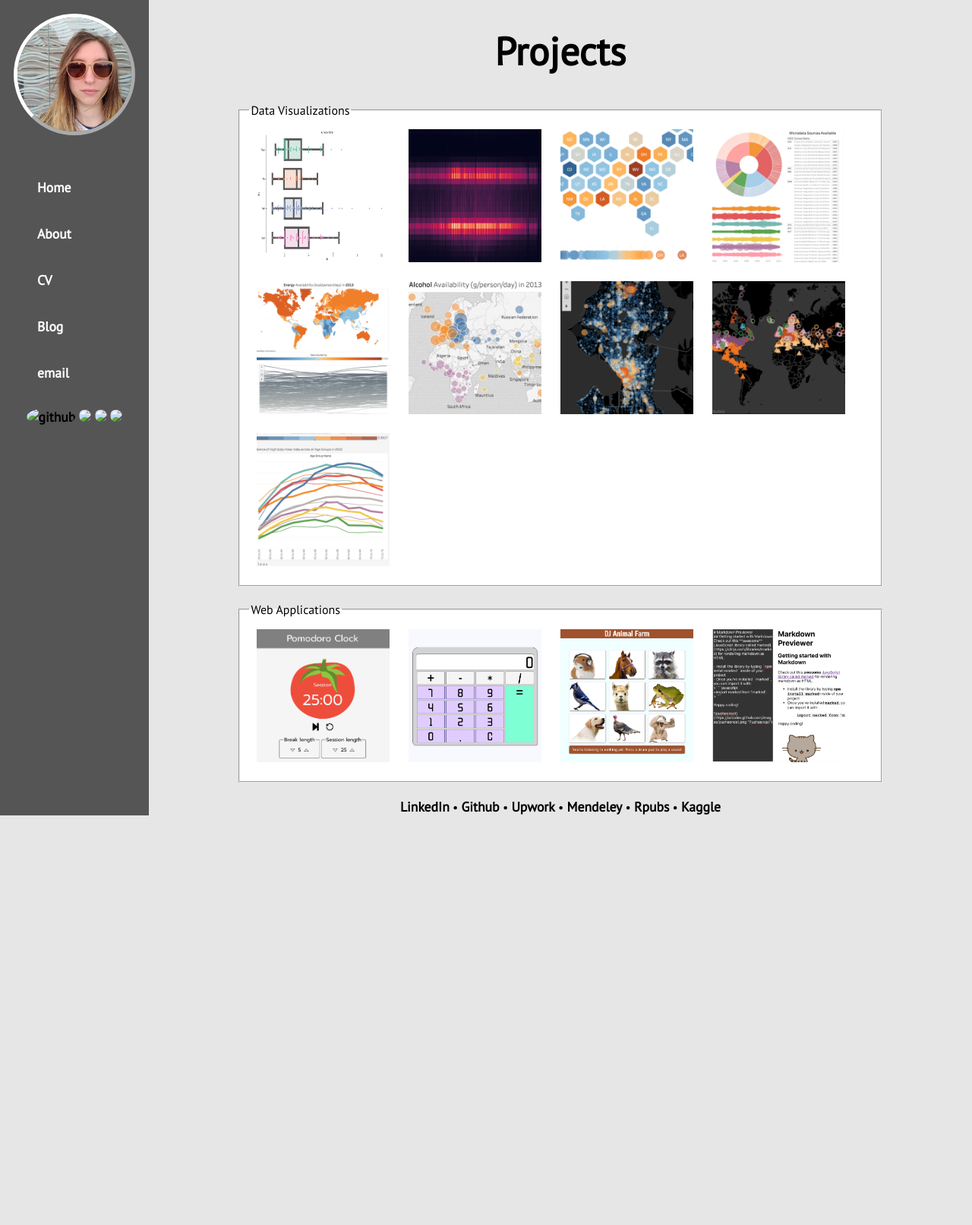
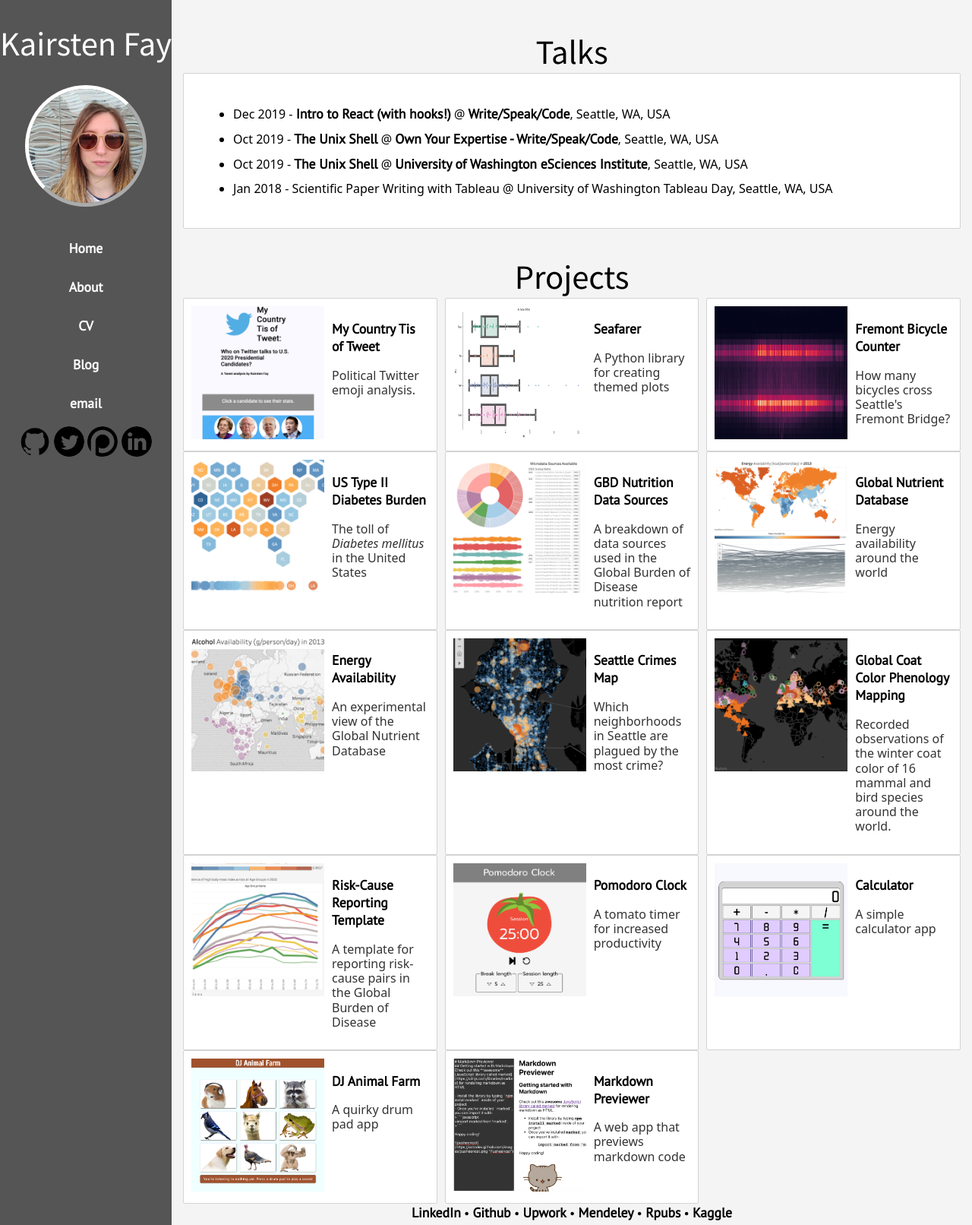
Before and after one commit to kairstenfay/kairstenfay.github.io, a Jekyll site: the page built from index.html, in a window 1280 px wide. Shown: the whole page at 76% size. Built offline with Jekyll 4.4.1, drawn with Linux system fonts in a browser that asks for light colours; before the commit the page ends 1073 px from its top, so only the background shows below that.

Commit message:
Massively change style, content of home page

```diff
--- a/_layouts/default.html
+++ b/_layouts/default.html
@@ -19,8 +19,9 @@
 		<body>
 		<div id="page">
 			<div id="sidebar">
+				<h1>Kairsten Fay</h1>
+				<img id="me" src="../images/me.jpg" />
 				<nav>
-					<img id="me" src="../images/me.jpg" />
 					<ul>
 						<li><a class="nav" href="/">Home</a></li>
 						<li><a class="nav" href="/about">About</a></li>
--- a/css/main.css
+++ b/css/main.css
@@ -1,18 +1,24 @@
+@import url('https://fonts.googleapis.com/css?family=Noto+Sans+SC&display=swap');
 body {
     margin: 0;
     font-family: 'PT Sans', sans-serif;
-    background-color: rgba(216, 216, 216, 0.637);
+    background-color: #f4f4f4;
 }
 
-#sidebar {
-    background-color: rgb(85, 85, 85);
+h1, h2 {
+    font-family: 'Noto Sans SC', sans-serif;
+    font-weight: 200;
+    text-align: center;
+}
+
+h2 {
+    margin-bottom: 0;
 }
 
 nav ul {
     list-style: none;
     font-weight: bold;
-    display: flex;
-    flex-direction: column;
+    display: inline;
 }
 
 nav ul li {
@@ -34,22 +40,53 @@ footer img:hover {
     opacity: 30%;
 }
 
+.text-based {
+    background-color: white;
+    border: 1px solid lightgrey;
+    border-radius: 2px;
+}
+
+
 #page {
     display: flex;
 }
 
 #me {
     border-radius: 50%;
-    width: 150px;
-    margin: 2vh;
+    margin: 0 2vh;
     border: 5px outset white;
 }
 
+#sidebar {
+    background-color: rgb(85, 85, 85);
+    text-align: center;
+    color: white;
+}
+
+#talks {
+    padding: 25px;
+}
+
+#projects {
+    margin: 0 auto;
+    display: grid;
+    grid-column-gap: 10px;
+}
+
+.portfolio-item {
+    background-color: white;
+    border: 1px solid lightgrey;
+    border-radius: 2px;
+    padding: 10px;
+    display: flex;
+}
 
 /* Phones only */
 @media (max-width: 599px) {
     nav ul {
-        flex-direction: row;
+        display: grid;
+        grid-template-columns: 1fr 1fr 1fr;
+        margin: -40px 0 0 -40px;
     }
 
     #page {
@@ -59,6 +96,19 @@ footer img:hover {
     #me {
         display: None;
     }
+    #projects {
+        grid-template-columns: 1fr;
+    }
+}
+
+/* Large phones only */
+@media (min-width: 500px) {
+    #projects {
+        grid-template-columns: 1fr 1fr;
+    }
+    #me {
+        width: 100px;
+    }
 }
 
 /* Tablet portrait */
@@ -67,11 +117,8 @@ footer img:hover {
 
 /* Tablet landscape */
 @media (min-width: 900px) {
-    h1 {
-        font-size: 3.2em;
-    }
-    h2 {
-        font-size: 1.3em;
+    h1, h2 {
+        font-size: 2.5em;
     }
     h3 {
         font-size: 1.1em;
@@ -88,17 +135,30 @@ footer img:hover {
     a {
         font-size: 1.1em;
     }
+
+    #projects {
+        grid-template-columns: 1fr 1fr;
+    }
+
+    #me {
+        width: 150px;
+    }
 }
 
 /* Desktop */
-@media (min-width: 1200px) {
+@media (min-width: 1100px) {
+}
+
+/* Custom */
+@media (min-width: 1250px) {
+    #projects {
+        grid-template-columns: 1fr 1fr 1fr;
+    }
 }
 
 /* Big desktop */
 @media (min-width: 1800px) {
 }
-
-
 
 a {
     text-decoration: none;
@@ -137,7 +197,7 @@ li {
 img.cell {
     width: 175px;
     height: 175px;
-    margin: 10px;
+    padding-right: 10px;
 }
 
 img.post{
@@ -148,14 +208,10 @@ img.post{
     max-width: 300px;
 }
 
-#page {
-    display: flex;
-}
-
 #thumbnail {
     width: 80%;
     margin: 0 auto;
-    text-align: center;
+    padding: 5px;
 }
 
 .table {
@@ -184,14 +240,6 @@ img.post{
     text-align: left;
 }
 
-#portfolio {
-    margin: 0 auto;
-    display: flex;
-    justify-items: center;
-    flex-direction: column;
-    align-items: center;
-}
-
 footer {
     text-align: center;
 }
@@ -200,12 +248,6 @@ footer {
 .blog {
     text-align: left;
     padding: 0 0 0 60px;
-}
-
-
-
-.title {
-    text-align: center;
 }
 
 .meta {
--- a/index.html
+++ b/index.html
@@ -6,95 +6,197 @@ title: Kairsten Fay's Website
 <!-- Kairsten Fay Seattle Washington Data Science Data Scientist Data Analyst entry level junior female woman science
 biology research health environment sciences environmental ecology academic machine learning visualization
 statistical analysis inference computer science software engineer ui ux fullstack react full-stack frontend front-end -->
-
-    <h1 class="title">Projects</h1>
-    <div id="portfolio">
-        <fieldset>
-        <legend>Data Visualizations</legend>
-
-        <div class="table">
+    <h2>Talks</h2>
+    <div id="talks" class="portfolio-section text-based">
+        <ul>
+            <li>Dec 2019 - <a href="https://github.com/kairstenfay/intro-react">Intro to React (with hooks!)</a> @ <a href="https://www.meetup.com/WSC-Seattle/events/266565073/">Write/Speak/Code</a>, Seattle, WA, USA</li>
+            <li>Oct 2019 - <a href="https://swcarpentry.github.io/shell-novice/">The Unix Shell</a> @ <a href="https://ti.to/write-speak-code/oye-2019-sea">Own Your Expertise - Write/Speak/Code</a>, Seattle, WA, USA</li>
+            <li>Oct 2019 - <a href="https://swcarpentry.github.io/shell-novice/">The Unix Shell</a> @ <a href="https://uwescience.github.io/2019-10-01-uw/">University of Washington eSciences Institute</a>, Seattle, WA, USA</li>
+            <li>Jan 2018 - Scientific Paper Writing with Tableau @ University of Washington Tableau Day, Seattle, WA, USA</li>
+        </ul>
+    </div>
+    <h2>Projects</h2>
+    <div id="projects" class="portfolio-section">
+        <div class="portfolio-item">
+            <a href="https://github.com/kairstenfay/seafarer">
+                <img class="link cell"
+                    src="images/thumbnail_political_twitter.png"
+                    alt="preview"/>
+            </a>
+            <div>
+                <h3>My Country Tis of Tweet</h3>
+                <p>Political Twitter emoji analysis.</p>
+            </div>
+        </div>
+        <div class="portfolio-item">
             <a href="https://github.com/kairstenfay/seafarer">
                 <img class="link cell"
                     src="images/swarmboxplot-example.png"
-                   alt="Seafarer plotting library"/>
+                    alt="preview"/>
             </a>
-
+            <div>
+                <h3>Seafarer</h3>
+                <p>A Python library for creating themed plots</p>
+            </div>
+        </div>
+        <div class="portfolio-item">
             <a href="https://github.com/kairstenfay/data-viz/blob/master/Fremont%20bicyclists.ipynb">
                 <img class="link cell"
                         src="images/thumbnail_fremont_bike_heatmap.png"
-                     alt="Fremont Bridge Bicycle Counter data"/>
+                        alt="preview"/>
             </a>
+            <div>
+                <h3>Fremont Bicycle Counter</h3>
+                <p>How many bicycles cross Seattle's Fremont Bridge?</p>
+            </div>
+        </div>
 
+        <div class="portfolio-item">
             <a href="https://public.tableau.com/profile/gbdnutri#!/vizhome/usa_diabetes_type_2/Dashboard1">
                 <img class="link cell"
                         src="images/thumbnail_usa_db_hex_map.png"
-                     alt="U.S. Burden of Diabetes Type 2"/>
+                        alt="preview"/>
             </a>
+            <div>
+                <h3>US Type II Diabetes Burden</h3>
+                <p>The toll of <i>Diabetes mellitus</i> in the United States</p>
+            </div>
+        </div>
 
+        <div class="portfolio-item">
             <a href="https://nutrition.healthdata.org/data">
                 <img class="link cell"
                         src="images/thumbnail_sunburst_data_sources.png"
-                     alt="GBD Nutrition Data Sources"/>
+                        alt="preview"/>
             </a>
+            <div>
+                <h3>GBD Nutrition Data Sources</h3>
+                <p>
+                    A breakdown of data sources used in the Global Burden of
+                    Disease nutrition report</p>
+            </div>
+        </div>
 
+        <div class="portfolio-item">
             <a href="https://nutrition.healthdata.org/global-nutrient-database">
                 <img class="link cell"
                         src="images/thumbnail_global_nutrient_db.png"
-                     alt="Global Nutrient Database"/>
+                        alt="preview"/>
             </a>
+            <div>
+                <h3>Global Nutrient Database</h3>
+                <p>Energy availability around the world</p>
+            </div>
+        </div>
 
+        <div class="portfolio-item">
             <a href="https://public.tableau.com/profile/gbdnutri#!/vizhome/fao/Dashboard1">
                 <img class="link cell"
                         src="images/thumbnail_global_nut_db_bubbles.png"
-                     alt="Global Nutrient Database"/>
+                        alt="preview"/>
             </a>
+            <div>
+                <h3>Energy Availability</h3>
+                <p>
+                    An experimental view of the Global Nutrient Database
+                </p>
+            </div>
+        </div>
 
+        <div class="portfolio-item">
             <a href="https://public.tableau.com/profile/kairsten.fay#!/vizhome/Seattlecrimes/Dashboard1">
                     <img class="link cell"
                         src="images/thumbnail_seattle_crimes_preview.png"
-                       alt="Seattle Crimes Aggregator"/>
+                        alt="preview"/>
             </a>
+            <div>
+                <h3>Seattle Crimes Map</h3>
+                <p>Which neighborhoods in Seattle are plagued by the most crime?</p>
+            </div>
+        </div>
 
+        <div class="portfolio-item">
             <a href="https://public.tableau.com/profile/kairsten.fay#!/vizhome/CoatColorPhenology/Dashboard1">
                 <img class="link cell"
                         src="images/thumbnail_coat_color.png"
-                     alt="Coat Color Phenology Map"/>
+                        alt="preview"/>
             </a>
+            <div>
+                <h3>Global Coat Color Phenology Mapping</h3>
+                <p>Recorded observations of the winter coat color of 16 mammal
+                    and bird species around the world.
+                </p>
+            </div>
+        </div>
 
+        <div class="portfolio-item">
             <a href="https://public.tableau.com/profile/kairsten.fay#!/vizhome/risk_cause_template/meidashboard">
                 <img class="link cell"
                         src="images/thumbnail_prevalence_ob.png"
-                     alt="Public Health Data"/>
+                        alt="preview"/>
             </a>
+            <div>
+                <h3>Risk-Cause Reporting Template</h3>
+                <p>
+                    A template for reporting risk-cause pairs in the Global
+                    Burden of Disease
+                </p>
             </div>
-        </fieldset>
-        <fieldset>
-            <legend>Web Applications</legend>
+        </div>
 
-        <div class="table">
+        <div class="portfolio-item">
             <a href="http://d1mjra43gtbupp.cloudfront.net">
                 <img class="link cell"
                         src="images/thumbnail_react_pomodoro_clock.png"
-                     alt="Pomodoro clock" />
+                        alt="preview" />
             </a>
+            <div>
+                <h3>Pomodoro Clock</h3>
+                <p>A tomato timer for increased productivity</p>
+            </div>
+        </div>
+
+        <div class="portfolio-item">
             <a href="http://d2djxpoazf0nbs.cloudfront.net">
                 <img class="link cell"
                         src="images/thumbnail_react_calculator.png"
-                     alt="Calculator app" />
+                        alt="preview" />
             </a>
+            <div>
+                <h3>Calculator</h3>
+                <p>A simple calculator app</p>
+            </div>
+        </div>
+
+        <div class="portfolio-item">
             <a href="http://d1ind7wo7ky8xp.cloudfront.net">
                 <img class="link cell"
                         src="images/thumbnail_react_drum_machine.png"
-                     alt="DJ Animal Farm drum machine" />
+                        alt="preview" />
             </a>
+            <div>
+                <h3>DJ Animal Farm</h3>
+                <p>A quirky drum pad app</p>
+            </div>
+        </div>
+
+        <div class="portfolio-item">
             <a href="http://d133mlraxlxi2j.cloudfront.net">
                 <img class="link cell"
                         src="images/thumbnail_react_markdown_previewer.png"
-                     alt="Markdown Previewer"/>
+                        alt="preview"/>
             </a>
+            <div>
+                <h3>Markdown Previewer</h3>
+                <p>A web app that previews markdown code</p>
             </div>
-        </fieldset>
         </div>
+    </div>
+
+    <!-- <h2>Writings</h2>
+    <div id="writings" class="portfolio-section text-based"> -->
+    <!-- </div> -->
+
     <footer>
         <a href="http://www.linkedin.com/in/kairsten-fay">LinkedIn</a> •
         <a href="https://github.com/kairstenfay">Github</a> •
```
Also changed, not shown: images/icons/email.png (added), images/icons/github.png (added), images/icons/linkedin.jpg (added), images/icons/linkedin.png (added), images/icons/patreon.png (added), images/icons/twitter.png (added), images/thumbnail_political_twitter.png (added). Lines whose indentation alone changed are shown as unchanged.
